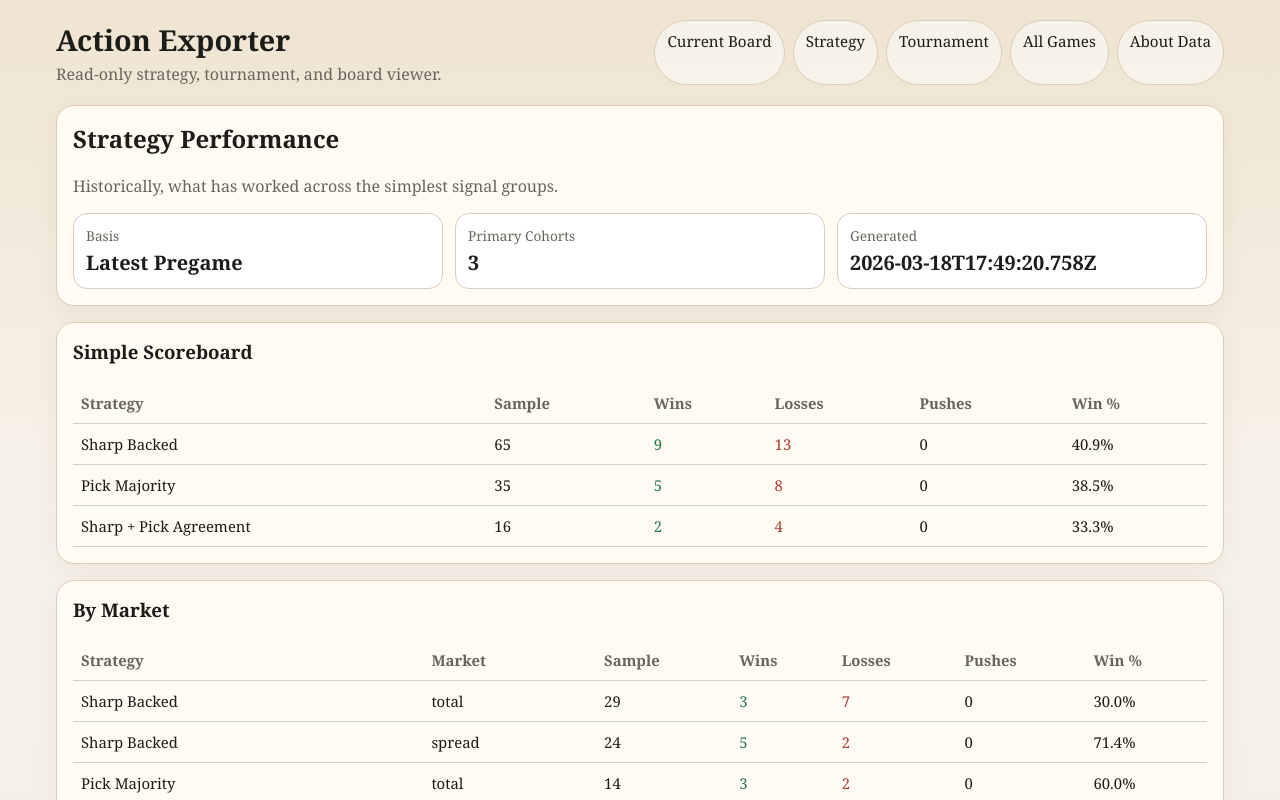
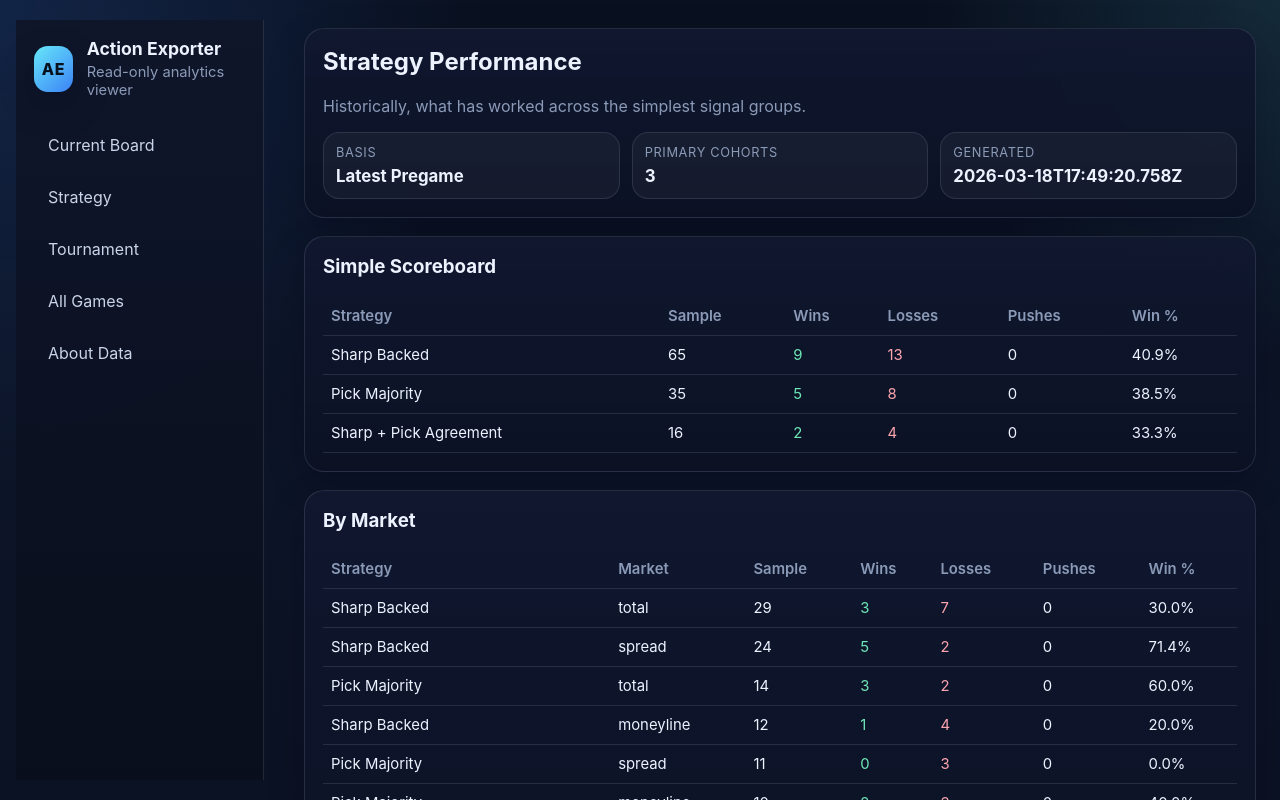
Before and after one commit to kevinheinzelman/action-exporter-view, a Next.js app: page /strategy in a window 1280 px wide. Shown: the top 800 px of the page. Built offline with nearby package versions, Linux system fonts and the light colour scheme.

Commit message:
Add files via upload

```diff
--- a/app/globals.css
+++ b/app/globals.css
@@ -1,14 +1,29 @@
 :root {
-  --bg: #f4efe6;
-  --panel: #fffaf2;
-  --panel-strong: #ffffff;
-  --text: #1d1c18;
-  --muted: #6a655c;
-  --line: #d9cdb9;
-  --accent: #8d4f2a;
-  --accent-soft: #f4d7bd;
-  --good: #1f7a45;
-  --bad: #a63c32;
+  --bg: #0b1020;
+  --bg-elevated: #10172b;
+  --surface: rgba(12, 19, 39, 0.76);
+  --surface-strong: #121a31;
+  --surface-soft: rgba(255, 255, 255, 0.04);
+  --surface-border: rgba(148, 163, 184, 0.18);
+  --surface-border-strong: rgba(148, 163, 184, 0.28);
+  --text: #edf2ff;
+  --text-soft: #c9d4ea;
+  --text-muted: #8b9ab7;
+  --accent: #67e8f9;
+  --accent-strong: #3b82f6;
+  --accent-soft: rgba(103, 232, 249, 0.12);
+  --signal: rgba(96, 165, 250, 0.16);
+  --signal-border: rgba(96, 165, 250, 0.24);
+  --strength: rgba(250, 204, 21, 0.12);
+  --strength-border: rgba(250, 204, 21, 0.24);
+  --agreement: rgba(52, 211, 153, 0.12);
+  --agreement-border: rgba(52, 211, 153, 0.24);
+  --shadow-lg: 0 24px 60px rgba(2, 6, 23, 0.35);
+  --shadow-md: 0 14px 36px rgba(2, 6, 23, 0.22);
+  --radius-xl: 28px;
+  --radius-lg: 20px;
+  --radius-md: 14px;
+  --radius-sm: 10px;
 }
 
 * {
@@ -19,9 +34,18 @@ html,
 body {
   margin: 0;
   padding: 0;
-  background: linear-gradient(180deg, #efe4d2 0%, #f7f2e9 45%, #f4efe6 100%);
+  min-height: 100%;
+  background:
+    radial-gradient(circle at top left, rgba(59, 130, 246, 0.18), transparent 30%),
+    radial-gradient(circle at top right, rgba(103, 232, 249, 0.12), transparent 22%),
+    linear-gradient(180deg, #09101f 0%, #0c1427 48%, #0a1120 100%);
   color: var(--text);
-  font-family: Georgia, "Times New Roman", serif;
+  font-family: Inter, "Segoe UI", Roboto, Helvetica, Arial, sans-serif;
+}
+
+body {
+  -webkit-font-smoothing: antialiased;
+  text-rendering: optimizeLegibility;
 }
 
 a {
@@ -29,56 +53,117 @@ a {
   text-decoration: none;
 }
 
-.shell {
-  max-width: 1200px;
-  margin: 0 auto;
-  padding: 20px 16px 48px;
+.app-shell {
+  display: grid;
+  grid-template-columns: 280px minmax(0, 1fr);
+  min-height: 100vh;
 }
 
-.topbar {
-  display: flex;
-  flex-wrap: wrap;
-  justify-content: space-between;
-  gap: 12px;
-  margin-bottom: 20px;
+.app-sidebar {
+  position: sticky;
+  top: 0;
+  height: 100vh;
+  padding: 20px 16px;
 }
 
-.brand h1 {
-  margin: 0;
-  font-size: 1.8rem;
+.app-sidebar-inner {
+  height: 100%;
+  display: grid;
+  align-content: start;
+  gap: 24px;
+  padding: 18px;
+  border-right: 1px solid var(--surface-border);
+  background:
+    linear-gradient(180deg, rgba(15, 23, 42, 0.9), rgba(9, 14, 28, 0.94)),
+    var(--surface);
+  backdrop-filter: blur(18px);
 }
 
-.brand p {
+.app-main {
+  min-width: 0;
+}
+
+.shell {
+  width: min(1400px, 100%);
+  margin: 0 auto;
+  padding: 28px 24px 48px;
+}
+
+.brand {
+  display: flex;
+  gap: 14px;
+  align-items: center;
+}
+
+.brand-mark {
+  width: 46px;
+  height: 46px;
+  display: grid;
+  place-items: center;
+  border-radius: 14px;
+  background: linear-gradient(135deg, var(--accent), var(--accent-strong));
+  color: #07111e;
+  font-weight: 800;
+  letter-spacing: 0.04em;
+  box-shadow: var(--shadow-md);
+}
+
+.brand-copy h1 {
+  margin: 0;
+  font-size: 1.1rem;
+  font-weight: 700;
+}
+
+.brand-copy p {
   margin: 4px 0 0;
-  color: var(--muted);
+  color: var(--text-muted);
+  font-size: 0.92rem;
 }
 
 .nav {
   display: flex;
-  flex-wrap: wrap;
   gap: 8px;
 }
 
+.nav-vertical {
+  flex-direction: column;
+}
+
 .nav a {
-  padding: 10px 12px;
-  border: 1px solid var(--line);
-  border-radius: 999px;
-  background: rgba(255, 255, 255, 0.5);
-  font-size: 0.95rem;
+  padding: 11px 13px;
+  border: 1px solid transparent;
+  border-radius: 12px;
+  color: var(--text-soft);
+  background: transparent;
+  transition:
+    background-color 140ms ease,
+    border-color 140ms ease,
+    color 140ms ease,
+    transform 140ms ease;
+}
+
+.nav a:hover {
+  background: rgba(255, 255, 255, 0.05);
+  border-color: var(--surface-border);
+  color: var(--text);
+  transform: translateX(2px);
 }
 
 .page {
   display: grid;
-  gap: 16px;
+  gap: 18px;
 }
 
 .hero,
 .panel {
-  background: var(--panel);
-  border: 1px solid var(--line);
-  border-radius: 18px;
-  padding: 16px;
-  box-shadow: 0 8px 24px rgba(79, 54, 30, 0.06);
+  background:
+    linear-gradient(180deg, rgba(17, 25, 49, 0.82), rgba(11, 18, 36, 0.92)),
+    var(--surface);
+  border: 1px solid var(--surface-border);
+  border-radius: var(--radius-lg);
+  padding: 18px;
+  box-shadow: var(--shadow-md);
+  backdrop-filter: blur(18px);
 }
 
 .hero h2,
@@ -95,20 +180,22 @@ a {
 
 .metric {
   padding: 12px;
-  border-radius: 14px;
-  background: var(--panel-strong);
-  border: 1px solid var(--line);
+  border-radius: 16px;
+  background: var(--surface-soft);
+  border: 1px solid var(--surface-border);
 }
 
 .metric label {
   display: block;
-  color: var(--muted);
-  font-size: 0.85rem;
-  margin-bottom: 4px;
+  color: var(--text-muted);
+  font-size: 0.8rem;
+  margin-bottom: 6px;
+  text-transform: uppercase;
+  letter-spacing: 0.05em;
 }
 
 .metric strong {
-  font-size: 1.25rem;
+  font-size: 1.05rem;
 }
 
 .table-wrap {
@@ -124,93 +211,89 @@ table {
 th,
 td {
   padding: 10px 8px;
-  border-bottom: 1px solid var(--line);
+  border-bottom: 1px solid var(--surface-border);
   text-align: left;
   vertical-align: top;
   font-size: 0.93rem;
 }
 
 th {
-  color: var(--muted);
+  color: var(--text-muted);
   font-weight: 600;
 }
 
 .pill {
-  display: inline-block;
-  padding: 4px 8px;
+  display: inline-flex;
+  align-items: center;
+  gap: 6px;
+  padding: 4px 9px;
   border-radius: 999px;
-  background: var(--accent-soft);
-  color: var(--accent);
-  font-size: 0.8rem;
-  margin-right: 6px;
-  margin-bottom: 6px;
+  font-size: 0.75rem;
+  font-weight: 600;
+  border: 1px solid transparent;
+  letter-spacing: 0.01em;
 }
 
 .good {
-  color: var(--good);
+  color: #6ee7b7;
 }
 
 .bad {
-  color: var(--bad);
+  color: #fda4af;
 }
 
 .cards {
   display: grid;
-  gap: 12px;
+  gap: 16px;
 }
 
 .cards.two-up {
-  grid-template-columns: repeat(auto-fit, minmax(260px, 1fr));
+  grid-template-columns: repeat(auto-fit, minmax(280px, 1fr));
 }
 
 .card {
-  border: 1px solid var(--line);
+  border: 1px solid var(--surface-border);
   border-radius: 16px;
-  background: var(--panel-strong);
+  background: var(--surface-soft);
   padding: 14px;
 }
 
 .subtle {
-  color: var(--muted);
+  color: var(--text-muted);
 }
 
 .controls {
   display: flex;
   flex-wrap: wrap;
-  gap: 10px;
+  gap: 14px;
   align-items: end;
 }
 
 .control {
   display: grid;
-  gap: 4px;
+  gap: 6px;
 }
 
 .control label {
-  color: var(--muted);
-  font-size: 0.85rem;
+  color: var(--text-muted);
+  font-size: 0.8rem;
+  text-transform: uppercase;
+  letter-spacing: 0.05em;
 }
 
-.control select {
-  min-width: 160px;
-  padding: 9px 10px;
-  border-radius: 10px;
-  border: 1px solid var(--line);
-  background: var(--panel-strong);
+.control select,
+.control input {
+  min-width: 170px;
+  padding: 11px 12px;
+  border-radius: 12px;
+  border: 1px solid var(--surface-border-strong);
+  background: rgba(255, 255, 255, 0.03);
   color: var(--text);
-}
-
-.control input {
-  min-width: 180px;
-  padding: 9px 10px;
-  border-radius: 10px;
-  border: 1px solid var(--line);
-  background: var(--panel-strong);
-  color: var(--text);
+  outline: none;
 }
 
 .control input::placeholder {
-  color: var(--muted);
+  color: var(--text-muted);
 }
 
 .summary-list {
@@ -222,7 +305,7 @@ th {
   display: grid;
   gap: 4px;
   padding: 10px 0;
-  border-bottom: 1px solid var(--line);
+  border-bottom: 1px solid var(--surface-border);
 }
 
 .summary-item:last-child {
@@ -237,35 +320,13 @@ th {
   display: none;
 }
 
-.compact-grid {
-  display: grid;
-  grid-template-columns: repeat(2, minmax(0, 1fr));
-  gap: 10px;
-  margin-top: 12px;
-}
-
-.compact-grid label {
-  display: block;
-  color: var(--muted);
-  font-size: 0.8rem;
-  margin-bottom: 4px;
-}
-
 .current-board-page {
-  gap: 18px;
-}
-
-.current-board-page-modern {
-  gap: 22px;
+  gap: 20px;
 }
 
 .current-board-stage {
   display: grid;
   gap: 20px;
-}
-
-.current-board-hero {
-  padding: 20px;
 }
 
 .current-board-hero-panel {
@@ -276,18 +337,18 @@ th {
   position: relative;
   overflow: hidden;
   background:
-    radial-gradient(circle at top right, rgba(141, 79, 42, 0.18), transparent 32%),
-    linear-gradient(135deg, #fff9f1 0%, #f9f1e4 58%, #f2e2cc 100%);
-  border: 1px solid rgba(141, 79, 42, 0.14);
-  border-radius: 28px;
-  padding: 24px;
-  box-shadow: 0 20px 40px rgba(79, 54, 30, 0.08);
+    radial-gradient(circle at top right, rgba(103, 232, 249, 0.12), transparent 28%),
+    linear-gradient(135deg, rgba(17, 24, 39, 0.95), rgba(16, 24, 48, 0.92));
+  border: 1px solid rgba(103, 232, 249, 0.12);
+  border-radius: var(--radius-xl);
+  padding: 26px;
+  box-shadow: var(--shadow-lg);
 }
 
 .current-board-hero-copy {
   display: grid;
-  gap: 8px;
-  margin-bottom: 14px;
+  gap: 10px;
+  margin-bottom: 18px;
 }
 
 .current-board-eyebrow {
@@ -300,98 +361,57 @@ th {
 
 .current-board-hero h2 {
   margin: 0;
-  font-size: 2.4rem;
-  line-height: 0.98;
-  letter-spacing: -0.03em;
+  font-size: clamp(2.1rem, 3vw, 3.4rem);
+  line-height: 0.95;
+  letter-spacing: -0.04em;
+  max-width: 760px;
 }
 
-.current-board-hero p,
 .current-board-hero-text {
-  max-width: 640px;
+  max-width: 680px;
   margin: 0;
-  font-size: 1rem;
-  line-height: 1.5;
-}
-
-.current-board-metrics {
-  gap: 10px;
+  color: var(--text-soft);
+  font-size: 1.02rem;
+  line-height: 1.55;
 }
 
 .current-board-meta-strip {
   display: grid;
-  grid-template-columns: repeat(auto-fit, minmax(160px, 1fr));
-  gap: 10px;
+  grid-template-columns: repeat(auto-fit, minmax(170px, 1fr));
+  gap: 12px;
 }
 
 .current-board-meta-chip {
   display: grid;
   gap: 4px;
-  padding: 12px 14px;
+  padding: 14px 15px;
   border-radius: 16px;
-  background: rgba(255, 255, 255, 0.72);
-  border: 1px solid rgba(217, 205, 185, 0.9);
-  backdrop-filter: blur(8px);
+  background: rgba(255, 255, 255, 0.04);
+  border: 1px solid var(--surface-border);
 }
 
 .current-board-meta-chip span {
-  color: var(--muted);
-  font-size: 0.78rem;
+  color: var(--text-muted);
+  font-size: 0.76rem;
   text-transform: uppercase;
-  letter-spacing: 0.04em;
+  letter-spacing: 0.05em;
 }
 
 .current-board-meta-chip strong {
   font-size: 1rem;
+  color: var(--text);
 }
 
-.current-board-metric {
-  padding: 10px 12px;
-  box-shadow: none;
-}
-
-.current-board-metric strong {
-  font-size: 1rem;
-}
-
-.current-board-summary {
-  padding: 14px 16px;
-}
-
-.current-board-summary h3 {
-  margin-bottom: 10px;
-}
-
-.current-board-feature-grid {
-  display: grid;
-  grid-template-columns: minmax(0, 1.45fr) minmax(280px, 0.9fr);
-  gap: 16px;
-  align-items: start;
-}
-
-.current-board-feature-primary {
-  min-height: 100%;
-}
-
-.current-board-summary-stack {
-  display: grid;
-  gap: 16px;
+.current-board-top-bets-wrap {
+  display: block;
 }
 
 .current-board-top-bets {
-  padding: 18px 20px;
-  background:
-    linear-gradient(180deg, rgba(255, 255, 255, 0.96), rgba(255, 250, 242, 0.96)),
-    var(--panel);
+  padding: 20px 22px;
 }
 
-.current-board-top-bets h3 {
-  margin-bottom: 4px;
-  font-size: 1.28rem;
-}
-
-.current-board-top-bets-subtitle {
-  margin: 0 0 12px;
-  font-size: 0.9rem;
+.current-board-top-bets-focused {
+  max-width: 980px;
 }
 
 .current-board-section-head {
@@ -400,11 +420,7 @@ th {
   justify-content: space-between;
   gap: 10px 16px;
   align-items: end;
-  margin-bottom: 12px;
-}
-
-.current-board-section-head h3 {
-  margin: 2px 0 0;
+  margin-bottom: 14px;
 }
 
 .current-board-section-kicker {
@@ -415,31 +431,49 @@ th {
   letter-spacing: 0.08em;
 }
 
-.current-board-top-bet-item {
+.current-board-section-head h3 {
+  margin: 4px 0 0;
+  font-size: 1.28rem;
+}
+
+.current-board-top-bets-head {
+  align-items: start;
+}
+
+.current-board-top-bets-subtitle {
+  margin: 0;
+  max-width: 420px;
+  font-size: 0.9rem;
+  line-height: 1.45;
+}
+
+.current-board-top-bet-item,
+.current-board-summary-item {
   display: flex;
   justify-content: space-between;
   align-items: start;
-  gap: 14px;
+  gap: 16px;
   padding: 12px 0;
 }
 
-.current-board-top-bet-main {
+.current-board-top-bet-main,
+.current-board-summary-copy {
   min-width: 0;
   display: grid;
-  gap: 4px;
+  gap: 6px;
 }
 
 .current-board-top-bet-meta {
   display: grid;
-  gap: 6px;
+  gap: 8px;
   justify-items: end;
 }
 
-.current-board-top-bet-counts {
+.current-board-top-bet-counts,
+.current-board-summary-count {
   white-space: nowrap;
   font-size: 0.92rem;
-  color: var(--text);
-  font-weight: 600;
+  font-weight: 700;
 }
 
 .current-board-top-bet-badges {
@@ -449,57 +483,55 @@ th {
   gap: 6px;
 }
 
-.current-board-summary-item {
-  display: flex;
-  justify-content: space-between;
-  align-items: center;
-  gap: 12px;
-  padding: 12px 0;
+.current-board-summary-grid {
+  align-items: start;
 }
 
-.current-board-summary-copy {
-  min-width: 0;
-  display: grid;
-  gap: 4px;
+.current-board-summary {
+  padding: 18px;
 }
 
-.current-board-summary-game,
-.current-board-summary-detail {
+.current-board-summary-game {
+  display: block;
   white-space: nowrap;
   overflow: hidden;
   text-overflow: ellipsis;
+  font-size: 1rem;
 }
 
-.current-board-summary-count {
-  white-space: nowrap;
-  text-align: right;
-  font-size: 0.95rem;
-  color: var(--text);
+.current-board-summary-detail-row,
+.current-board-summary-detail {
+  color: var(--text-soft);
+  font-size: 0.92rem;
 }
 
-.current-board-controls-panel {
-  padding: 16px 18px;
+.current-board-summary-detail-row {
+  display: flex;
+  flex-wrap: wrap;
+  gap: 8px;
+}
+
+.current-board-summary-market {
+  text-transform: capitalize;
+  color: var(--text-muted);
 }
 
 .current-board-controls-modern {
   display: grid;
   gap: 14px;
+  padding: 18px;
 }
 
 .current-board-controls-copy h3 {
-  margin: 2px 0 0;
+  margin: 4px 0 0;
 }
 
 .current-board-controls-grid {
   gap: 14px;
 }
 
-.current-board-panel {
-  padding: 18px;
-}
-
 .current-board-workspace {
-  padding: 18px 20px;
+  padding: 20px;
 }
 
 .current-board-workspace-head {
@@ -512,13 +544,14 @@ th {
 }
 
 .current-board-workspace-head h3 {
-  margin: 2px 0 0;
+  margin: 4px 0 0;
 }
 
 .current-board-workspace-note {
   margin: 0;
-  max-width: 360px;
-  font-size: 0.9rem;
+  max-width: 380px;
+  font-size: 0.92rem;
+  line-height: 1.45;
   text-align: right;
 }
 
@@ -527,46 +560,46 @@ th {
   gap: 0;
 }
 
+.current-board-table-modern {
+  border: 1px solid var(--surface-border);
+  border-radius: 20px;
+  overflow: hidden;
+  background: rgba(255, 255, 255, 0.02);
+}
+
 .current-board-table-row {
   display: grid;
-  grid-template-columns: 88px minmax(190px, 1.3fr) 92px minmax(200px, 1.35fr) 140px 68px 68px 120px 110px;
+  grid-template-columns: 84px minmax(180px, 1.2fr) 92px minmax(220px, 1.45fr) 146px 68px 68px 124px 120px;
   gap: 12px;
   align-items: center;
 }
 
-.current-board-table-modern {
-  border: 1px solid rgba(217, 205, 185, 0.88);
-  border-radius: 20px;
-  overflow: hidden;
-  background: rgba(255, 255, 255, 0.72);
-}
-
 .current-board-table-row-modern {
-  padding-left: 14px;
-  padding-right: 14px;
+  padding-left: 16px;
+  padding-right: 16px;
 }
 
 .current-board-table-head {
-  padding-top: 12px;
-  padding-bottom: 12px;
-  border-bottom: 1px solid rgba(217, 205, 185, 0.95);
-  color: var(--muted);
-  font-size: 0.78rem;
+  padding-top: 13px;
+  padding-bottom: 13px;
+  border-bottom: 1px solid var(--surface-border);
+  color: var(--text-muted);
+  background: rgba(255, 255, 255, 0.04);
+  font-size: 0.76rem;
   font-weight: 700;
-  letter-spacing: 0.03em;
+  letter-spacing: 0.05em;
   text-transform: uppercase;
-  background: rgba(249, 241, 228, 0.92);
 }
 
 .current-board-data-row {
-  padding-top: 13px;
-  padding-bottom: 13px;
-  border-bottom: 1px solid rgba(217, 205, 185, 0.8);
-  transition: background-color 160ms ease;
+  padding-top: 14px;
+  padding-bottom: 14px;
+  border-bottom: 1px solid rgba(148, 163, 184, 0.14);
+  transition: background-color 160ms ease, transform 160ms ease;
 }
 
 .current-board-data-row:hover {
-  background: rgba(255, 248, 238, 0.86);
+  background: rgba(255, 255, 255, 0.035);
 }
 
 .current-board-data-row:last-of-type {
@@ -581,11 +614,12 @@ th {
 .current-board-sport-cell,
 .current-board-market-cell {
   font-weight: 700;
-  color: var(--muted);
+  color: var(--text-muted);
 }
 
 .current-board-number-cell {
   font-weight: 700;
+  color: var(--text);
 }
 
 .current-board-game-cell {
@@ -601,18 +635,13 @@ th {
   text-overflow: ellipsis;
 }
 
-.current-board-pick-cell {
-  min-width: 0;
-}
-
 .current-board-pick-text {
-  font-size: 1rem;
-  line-height: 1.28;
+  font-size: 0.98rem;
+  color: var(--text);
 }
 
 .current-board-badge-cell {
   display: flex;
-  align-items: center;
   flex-wrap: wrap;
   gap: 6px;
 }
@@ -620,76 +649,88 @@ th {
 .current-board-pill {
   margin: 0;
   font-size: 0.72rem;
-  padding: 4px 8px;
-  border: 1px solid transparent;
-  letter-spacing: 0.01em;
+  padding: 5px 8px;
 }
 
 .current-board-pill-signal {
-  background: #f7e5d3;
-  border-color: #efd4b8;
-  color: #7e4726;
+  background: var(--signal);
+  border-color: var(--signal-border);
+  color: #c7dbff;
 }
 
 .current-board-pill-strength {
-  background: #eee7da;
-  border-color: #ddd2c2;
-  color: #665840;
+  background: var(--strength);
+  border-color: var(--strength-border);
+  color: #ffe08b;
 }
 
 .current-board-pill-agreement {
-  background: #ddeadf;
-  border-color: #c3d8c7;
-  color: #2d6943;
+  background: var(--agreement);
+  border-color: var(--agreement-border);
+  color: #9bf0c9;
+}
+
+@media (max-width: 980px) {
+  .app-shell {
+    grid-template-columns: 1fr;
+  }
+
+  .app-sidebar {
+    position: static;
+    height: auto;
+    padding: 0;
+  }
+
+  .app-sidebar-inner {
+    border-right: none;
+    border-bottom: 1px solid var(--surface-border);
+    border-radius: 0;
+    padding: 18px 20px;
+  }
+
+  .nav-vertical {
+    flex-direction: row;
+    flex-wrap: wrap;
+  }
+
+  .shell {
+    padding: 20px 18px 40px;
+  }
+
+  .current-board-top-bets-focused {
+    max-width: none;
+  }
 }
 
 @media (max-width: 768px) {
   .shell {
-    padding: 16px 12px 32px;
+    padding: 18px 14px 32px;
   }
 
-  .topbar {
-    flex-direction: column;
+  .current-board-stage {
+    gap: 16px;
   }
 
-  table {
-    min-width: 640px;
-  }
-
-  .desktop-only {
-    display: none;
-  }
-
-  .mobile-only {
-    display: grid;
-  }
-
-  .current-board-hero {
+  .current-board-hero-surface,
+  .current-board-top-bets,
+  .current-board-summary,
+  .current-board-controls-modern,
+  .current-board-workspace {
     padding: 16px;
+    border-radius: 18px;
   }
 
   .current-board-hero h2 {
-    font-size: 1.9rem;
+    font-size: 2rem;
   }
 
-  .current-board-hero-surface {
-    padding: 18px;
-    border-radius: 22px;
-  }
-
-  .current-board-feature-grid {
-    grid-template-columns: 1fr;
-  }
-
-  .current-board-summary-item {
+  .current-board-section-head,
+  .current-board-workspace-head {
     align-items: start;
   }
 
-  .current-board-summary-count {
-    font-size: 0.88rem;
-  }
-
-  .current-board-top-bet-item {
+  .current-board-top-bet-item,
+  .current-board-summary-item {
     flex-direction: column;
   }
 
@@ -699,24 +740,6 @@ th {
 
   .current-board-top-bet-badges {
     justify-content: start;
-  }
-
-  .current-board-panel {
-    padding: 14px;
-  }
-
-  .current-board-summary-count {
-    white-space: normal;
-  }
-
-  .current-board-controls-panel,
-  .current-board-workspace,
-  .current-board-top-bets {
-    padding: 16px;
-  }
-
-  .current-board-workspace-head {
-    align-items: start;
   }
 
   .current-board-workspace-note {
@@ -733,6 +756,11 @@ th {
     gap: 6px;
   }
 
+  .current-board-table-row-modern {
+    padding-left: 0;
+    padding-right: 0;
+  }
+
   .current-board-data-row {
     padding: 14px 12px;
   }
@@ -746,20 +774,12 @@ th {
 
   .current-board-cell::before {
     content: attr(data-label);
-    color: var(--muted);
-    font-size: 0.78rem;
+    color: var(--text-muted);
+    font-size: 0.76rem;
     font-weight: 700;
     text-transform: uppercase;
-    flex: 0 0 78px;
-  }
-
-  .current-board-table-modern {
-    border-radius: 16px;
-  }
-
-  .current-board-table-row-modern {
-    padding-left: 0;
-    padding-right: 0;
+    letter-spacing: 0.05em;
+    flex: 0 0 86px;
   }
 
   .current-board-game-cell,
--- a/app/layout.tsx
+++ b/app/layout.tsx
@@ -7,25 +7,42 @@ export const metadata = {
   description: 'Read-only strategy and board viewer powered by static JSON exports.'
 };
 
+const NAV_ITEMS = [
+  { href: '/', label: 'Current Board' },
+  { href: '/strategy', label: 'Strategy' },
+  { href: '/tournament', label: 'Tournament' },
+  { href: '/games', label: 'All Games' },
+  { href: '/about-data', label: 'About Data' }
+];
+
 export default function RootLayout({ children }: { children: ReactNode }) {
   return (
     <html lang="en">
       <body>
-        <div className="shell">
-          <header className="topbar">
-            <div className="brand">
-              <h1>Action Exporter</h1>
-              <p>Read-only strategy, tournament, and board viewer.</p>
+        <div className="app-shell">
+          <aside className="app-sidebar">
+            <div className="app-sidebar-inner">
+              <div className="brand">
+                <div className="brand-mark">AE</div>
+                <div className="brand-copy">
+                  <h1>Action Exporter</h1>
+                  <p>Read-only analytics viewer</p>
+                </div>
+              </div>
+
+              <nav className="nav nav-vertical">
+                {NAV_ITEMS.map((item) => (
+                  <Link key={item.href} href={item.href}>
+                    {item.label}
+                  </Link>
+                ))}
+              </nav>
             </div>
-            <nav className="nav">
-              <Link href="/">Current Board</Link>
-              <Link href="/strategy">Strategy</Link>
-              <Link href="/tournament">Tournament</Link>
-              <Link href="/games">All Games</Link>
-              <Link href="/about-data">About Data</Link>
-            </nav>
-          </header>
-          {children}
+          </aside>
+
+          <div className="app-main">
+            <div className="shell">{children}</div>
+          </div>
         </div>
       </body>
     </html>
```
Also changed, not shown: app/page.tsx (+29 -9 lines).
